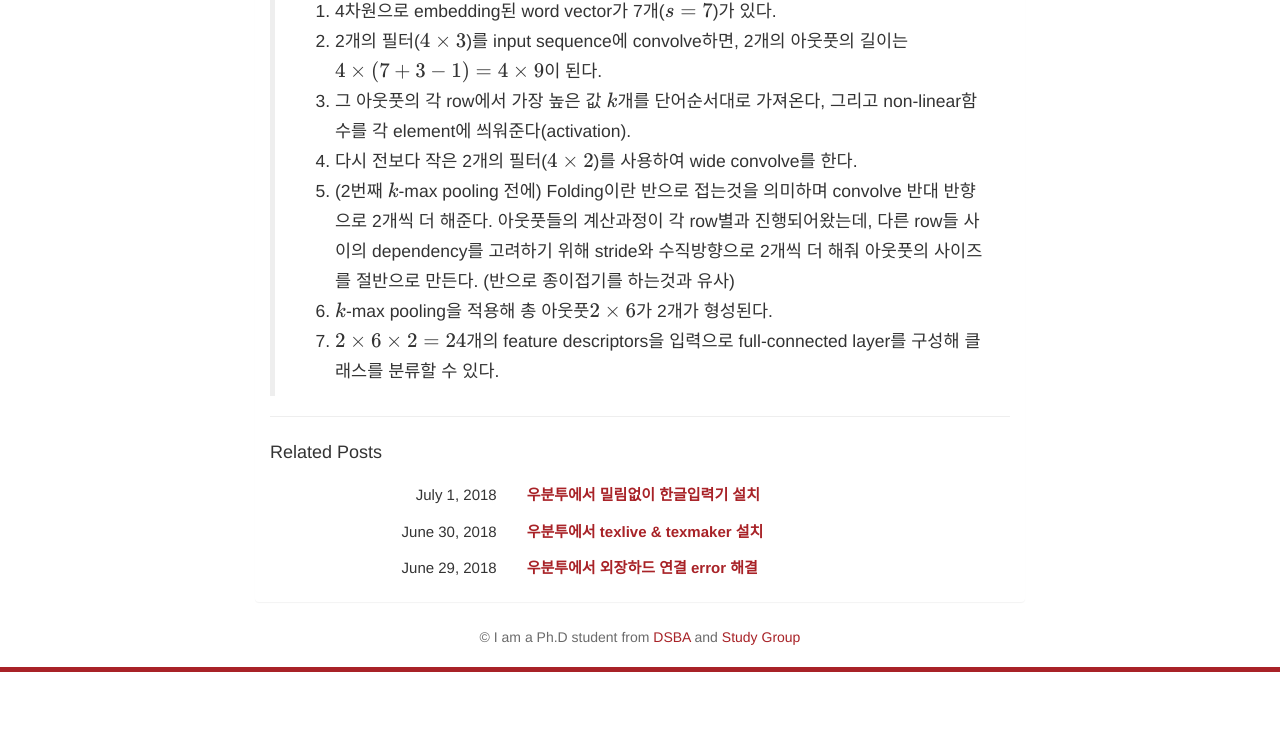
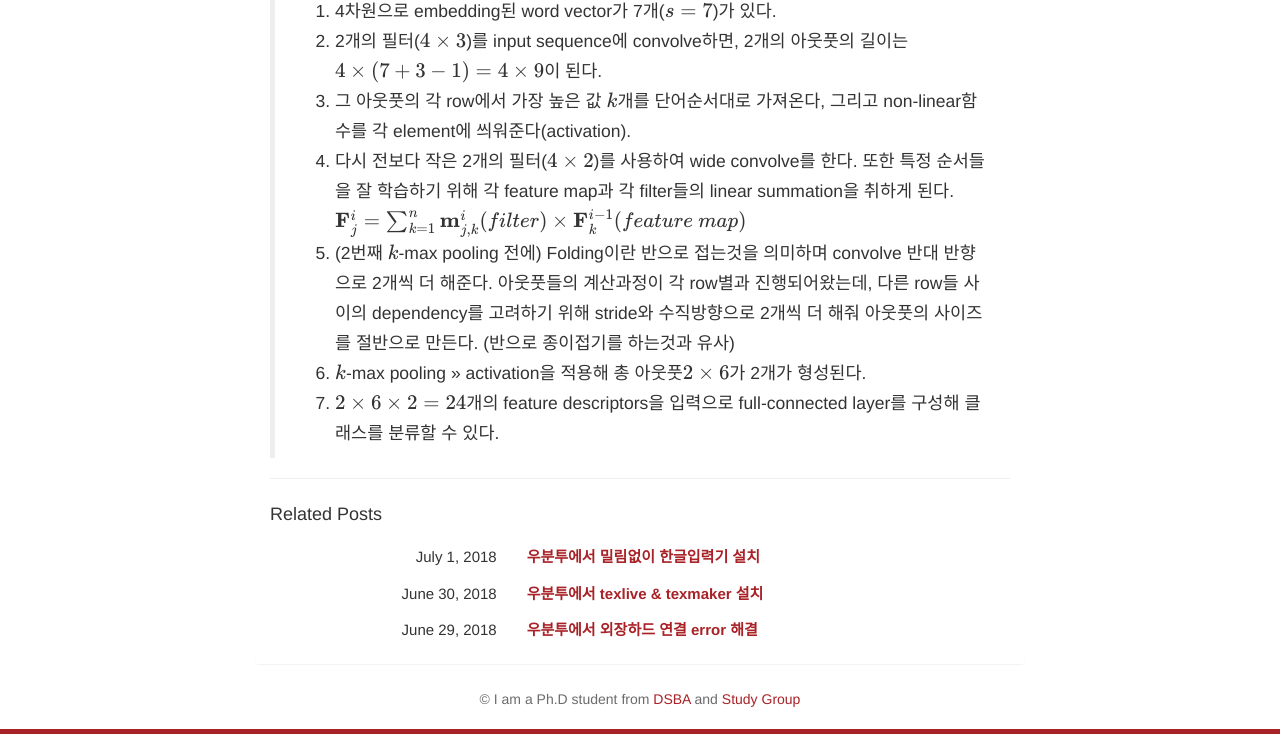
Before and after one commit to Donghwa-KIM/Donghwa-KIM.github.io, a Jekyll site: the page built from _posts/CNN-for-text/2018-07-23-CNN_for_Modeling_Sentences.md, in a window 1280 px wide and 900 px high, scrolled down 2881 px, cut to the strip 166-900 px from the top of the window. Built offline with Jekyll 4.4.1, drawn with Linux system fonts in a browser that asks for light colours; nearby versions of some CDN libraries; some web fonts are replaced; formulas are drawn with MathJax 3; comment, search, counter and statistics services are not loaded; before the commit the page ends 3719 px from its top, so only the background shows below that.

Commit message:
correct my cnn for text

```diff
--- a/_posts/CNN-for-text/2018-07-23-CNN_for_Modeling_Sentences.md
+++ b/_posts/CNN-for-text/2018-07-23-CNN_for_Modeling_Sentences.md
@@ -70,7 +70,8 @@ $L$은 총 layer의 갯수를 의미하며, $l$: 현재 layer가 몇번째인지
 > 1. 4차원으로 embedding된 word vector가 7개($s=7$)가 있다.
 > 2. 2개의 필터($4 \times 3$)를 input sequence에 convolve하면, 2개의 아웃풋의 길이는 $4 \times  (7+3-1) = 4 \times 9$이 된다.
 > 3. 그 아웃풋의 각 row에서 가장 높은 값 $k$개를 단어순서대로 가져온다, 그리고 non-linear함수를 각 element에 씌워준다(activation).
-> 4. 다시 전보다 작은 2개의 필터($4 \times 2$)를 사용하여 wide convolve를 한다.
+> 4. 다시 전보다 작은 2개의 필터($4 \times 2$)를 사용하여 wide convolve를 한다. 또한 특정 순서들을 잘 학습하기 위해 각 feature map과 각 filter들의 linear summation을 취하게 된다.
+> $$ \mathbf{F}^{i}_{j} = \sum_{k=1}^{n}\mathbf{m}^{i}_{j,k}(filter) \times \mathbf{F}^{i-1}_{k}(feature \ map)$$
 > 5. (2번째 $k$-max pooling 전에) Folding이란 반으로 접는것을 의미하며 convolve 반대 반향으로 2개씩 더 해준다. 아웃풋들의 계산과정이 각 row별과 진행되어왔는데, 다른 row들 사이의 dependency를 고려하기 위해 stride와 수직방향으로 2개씩 더 해줘 아웃풋의 사이즈를 절반으로 만든다. (반으로 종이접기를 하는것과 유사)
-> 6. $k$-max pooling을 적용해 총 아웃풋$2 \times 6$가 2개가 형성된다.
+> 6. $k$-max pooling >> activation을 적용해 총 아웃풋$2 \times 6$가 2개가 형성된다.
 > 7. $2 \times 6 \times 2 = 24$개의 feature descriptors을 입력으로 full-connected layer를 구성해 클래스를 분류할 수 있다.
```
